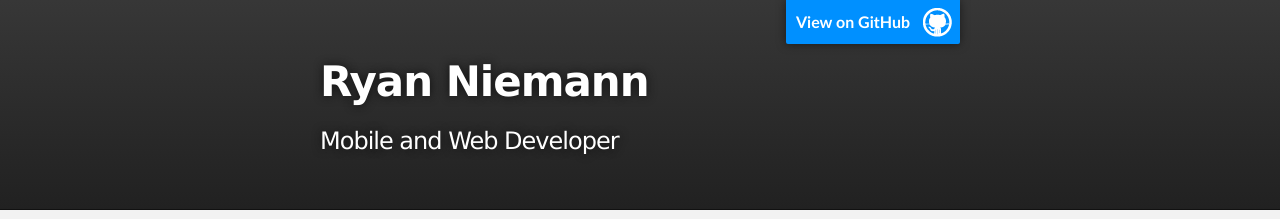
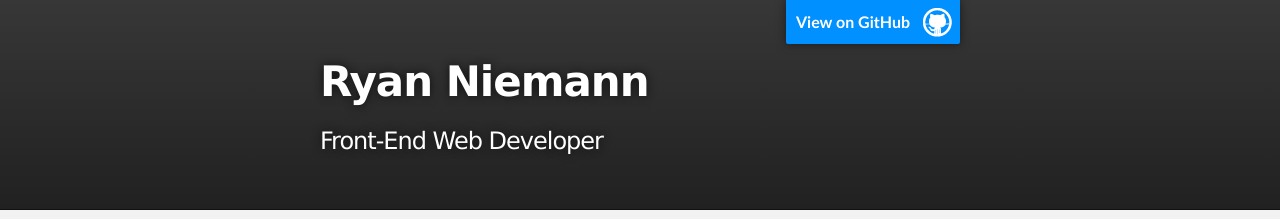
Before and after one commit to ryan76/ryan76.github.io, a plain HTML site: page index.html in a window 1280 px wide. Shown: the top 219 px of the page. Drawn offline with Linux system fonts and the light colour scheme.

Commit message:
Update index.html

```diff
--- a/index.html
+++ b/index.html
@@ -19,7 +19,7 @@
           <a id="forkme_banner" href="https://github.com/ryan76">View on GitHub</a>
 
           <h1 id="project_title">Ryan Niemann</h1>
-          <h2 id="project_tagline">Mobile and Web Developer</h2>
+          <h2 id="project_tagline">Front-End Web Developer</h2>
 
         </header>
     </div>
```
